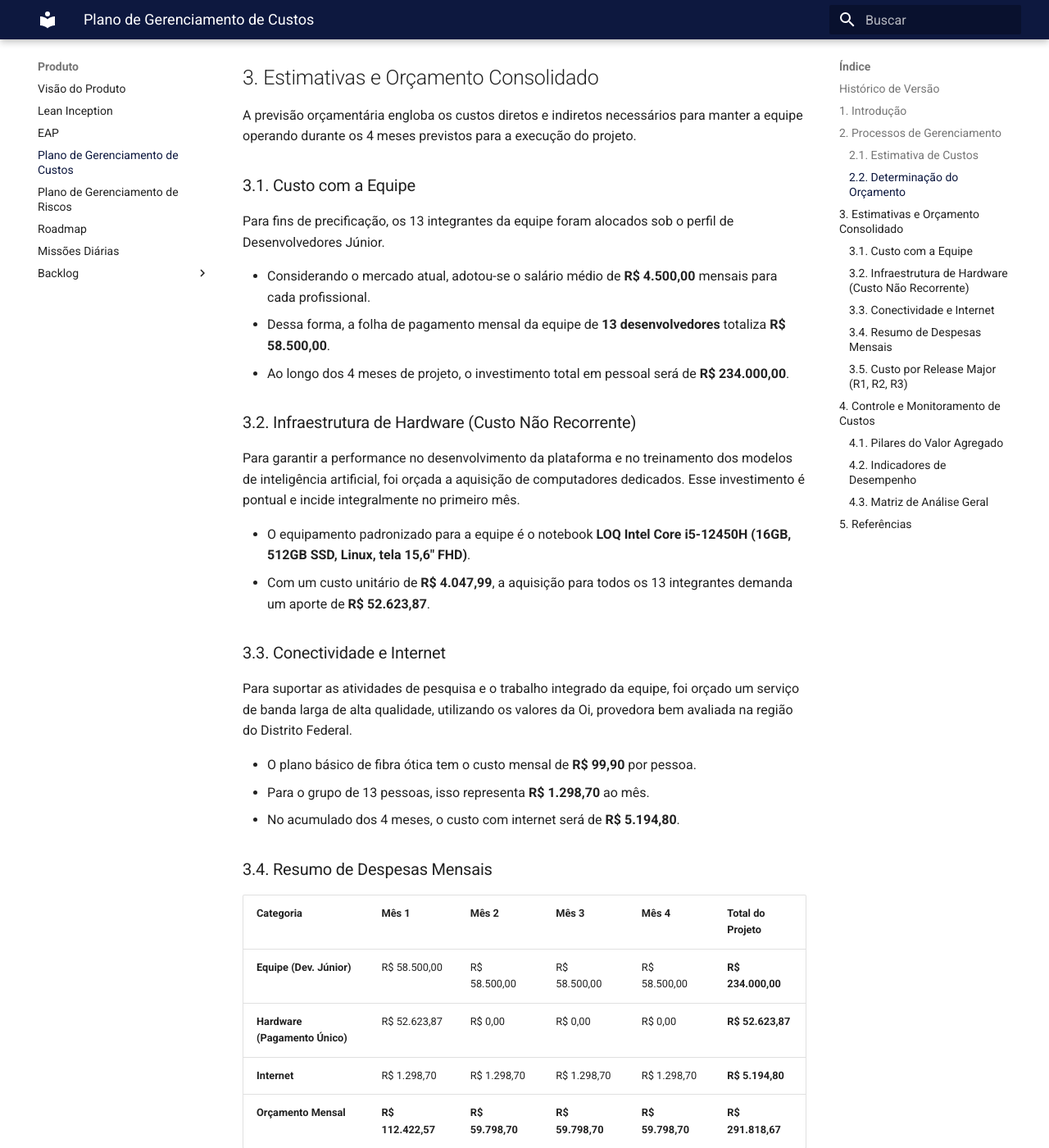
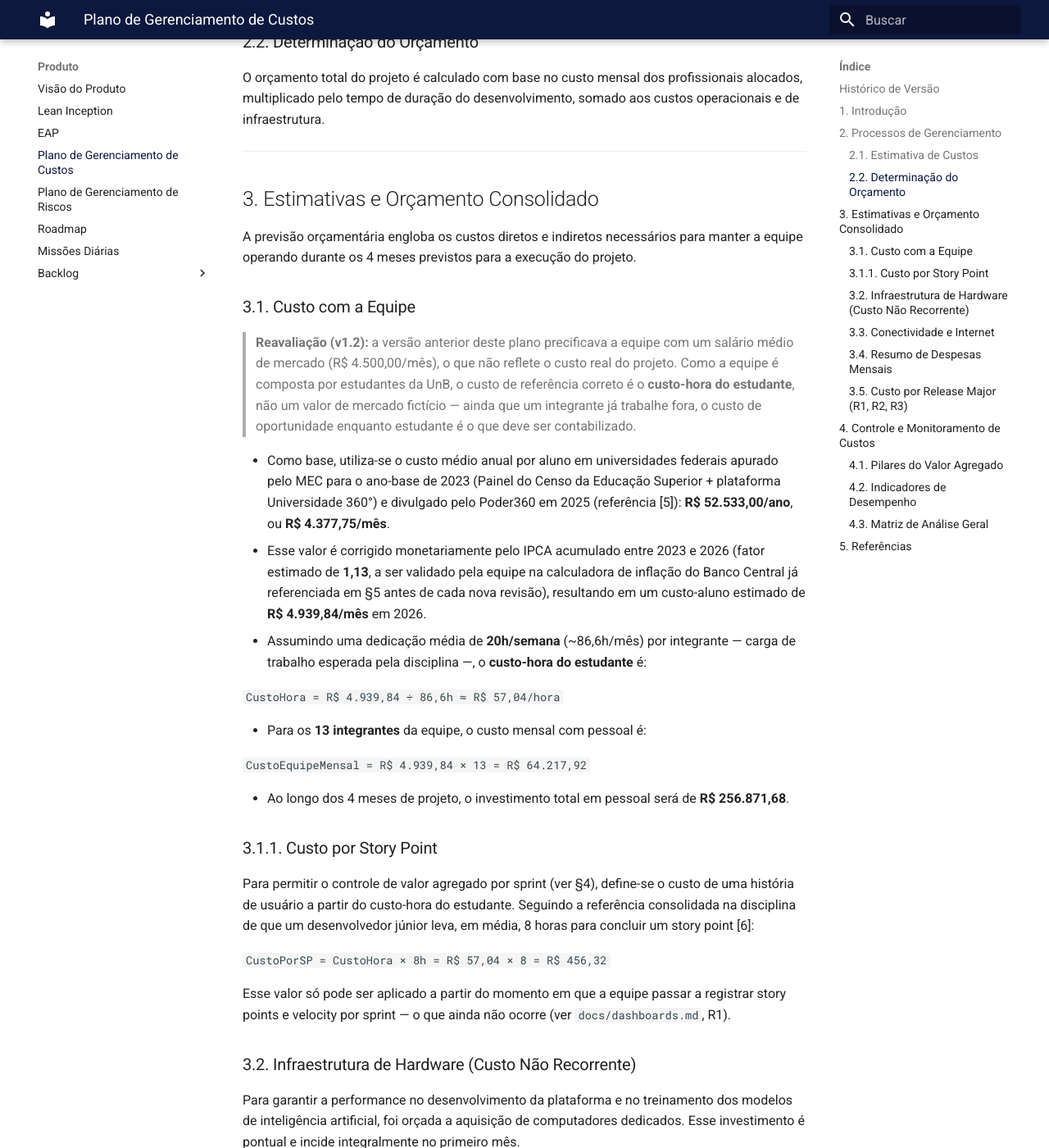
Before and after one commit to fga-eps-mds/2026-2-AnatoQuizUp-Doc, an MkDocs documentation site: the page built from docs/produto/plano-de-custos.md, in a window 1280 px wide and 1400 px high, scrolled down 1395 px. Shown: the whole window at 82% size. Built offline with MkDocs 1.6.1 and Material for MkDocs 9.7.7, drawn with Linux system fonts in a browser that asks for light colours; some of the changed text lies outside the part shown.

Commit message:
docs: reavaliar planejamento de custos e riscos a partir do custo-hora real do estudante e do EVM ágil com story points
Co-authored-by: Carlos Eduardo <desousapazc@gmail.com>

```diff
--- a/docs/produto/plano-de-custos.md
+++ b/docs/produto/plano-de-custos.md
@@ -6,6 +6,7 @@
 | --- | --- | --- | --- | --- |
 | 14/09/2026 | 1.0 | Criação e estruturação do plano de custos unificado | [João Paulo Lima](https://github.com/jpaulohe4rt) | [Letícia Torres Soares Martins](https://github.com/leticiatmartins) ([PR #15](https://github.com/fga-eps-mds/2026-2-AnatoQuizUp-Doc/pull/15)) |
 | 27/09/2026 | 1.1 | Adição do rateio de custo por release major (R1, R2, R3) com base nas datas do cronograma oficial | [João Paulo Lima](https://github.com/jpaulohe4rt) | [João Lucas Araújo Siqueira](https://github.com/jlucasiqueira) ([PR #44](https://github.com/fga-eps-mds/2026-2-AnatoQuizUp-Doc/pull/44)) |
+| 21/10/2026 | 1.2 | Substituição do salário de mercado fictício pelo custo-hora real do estudante da UnB, adição do Custo por Story Point e reestruturação do EVM ágil para uso de dados reais de sprint (issue [#78](https://github.com/fga-eps-mds/2026-2-AnatoQuizUp-Doc/issues/78)) | [João Paulo Lima](https://github.com/jpaulohe4rt) | |
 
 ---
 
@@ -35,11 +36,27 @@ A previsão orçamentária engloba os custos diretos e indiretos necessários pa
 
 ### 3.1. Custo com a Equipe
 
-Para fins de precificação, os 13 integrantes da equipe foram alocados sob o perfil de Desenvolvedores Júnior.
+> **Reavaliação (v1.2):** a versão anterior deste plano precificava a equipe com um salário médio de mercado (R$ 4.500,00/mês), o que não reflete o custo real do projeto. Como a equipe é composta por estudantes da UnB, o custo de referência correto é o **custo-hora do estudante**, não um valor de mercado fictício — ainda que um integrante já trabalhe fora, o custo de oportunidade enquanto estudante é o que deve ser contabilizado.
 
-- Considerando o mercado atual, adotou-se o salário médio de **R$ 4.500,00** mensais para cada profissional.
-- Dessa forma, a folha de pagamento mensal da equipe de **13 desenvolvedores** totaliza **R$ 58.500,00**.
-- Ao longo dos 4 meses de projeto, o investimento total em pessoal será de **R$ 234.000,00**.
+- Como base, utiliza-se o custo médio anual por aluno em universidades federais apurado pelo MEC para o ano-base de 2023 (Painel do Censo da Educação Superior + plataforma Universidade 360°) e divulgado pelo Poder360 em 2025 (referência [5]): **R$ 52.533,00/ano**, ou **R$ 4.377,75/mês**.
+- Esse valor é corrigido monetariamente pelo IPCA acumulado entre 2023 e 2026 (fator estimado de **1,13**, a ser validado pela equipe na calculadora de inflação do Banco Central já referenciada em §5 antes de cada nova revisão), resultando em um custo-aluno estimado de **R$ 4.939,84/mês** em 2026.
+- Assumindo uma dedicação média de **20h/semana** (~86,6h/mês) por integrante — carga de trabalho esperada pela disciplina —, o **custo-hora do estudante** é:
+
+  `CustoHora = R$ 4.939,84 ÷ 86,6h ≈ R$ 57,04/hora`
+
+- Para os **13 integrantes** da equipe, o custo mensal com pessoal é:
+
+  `CustoEquipeMensal = R$ 4.939,84 × 13 = R$ 64.217,92`
+
+- Ao longo dos 4 meses de projeto, o investimento total em pessoal será de **R$ 256.871,68**.
+
+### 3.1.1. Custo por Story Point
+
+Para permitir o controle de valor agregado por sprint (ver §4), define-se o custo de uma história de usuário a partir do custo-hora do estudante. Seguindo a referência consolidada na disciplina de que um desenvolvedor júnior leva, em média, 8 horas para concluir um story point [6]:
+
+`CustoPorSP = CustoHora × 8h = R$ 57,04 × 8 = R$ 456,32`
+
+Esse valor só pode ser aplicado a partir do momento em que a equipe passar a registrar story points e velocity por sprint — o que ainda não ocorre (ver `docs/dashboards.md`, R1).
 
 ### 3.2. Infraestrutura de Hardware (Custo Não Recorrente)
 
@@ -60,21 +77,21 @@ Para suportar as atividades de pesquisa e o trabalho integrado da equipe, foi or
 
 | **Categoria** | **Mês 1** | **Mês 2** | **Mês 3** | **Mês 4** | **Total do Projeto** |
 | --- | --- | --- | --- | --- | --- |
-| **Equipe (Dev. Júnior)** | R$ 58.500,00 | R$ 58.500,00 | R$ 58.500,00 | R$ 58.500,00 | **R$ 234.000,00** |
+| **Equipe (custo-hora do estudante)** | R$ 64.217,92 | R$ 64.217,92 | R$ 64.217,92 | R$ 64.217,92 | **R$ 256.871,68** |
 | **Hardware (Pagamento Único)** | R$ 52.623,87 | R$ 0,00 | R$ 0,00 | R$ 0,00 | **R$ 52.623,87** |
 | **Internet** | R$ 1.298,70 | R$ 1.298,70 | R$ 1.298,70 | R$ 1.298,70 | **R$ 5.194,80** |
-| **Orçamento Mensal** | **R$ 112.422,57** | **R$ 59.798,70** | **R$ 59.798,70** | **R$ 59.798,70** | **R$ 291.818,67** |
+| **Orçamento Mensal** | **R$ 118.140,49** | **R$ 65.516,62** | **R$ 65.516,62** | **R$ 65.516,62** | **R$ 314.690,35** |
 
 ### 3.5. Custo por Release Major (R1, R2, R3)
 
-O cronograma oficial da disciplina define três releases major, cujas datas-limite dividem o período de 18 semanas do projeto (10/08 a 14/12/2026). O custo recorrente (equipe + internet, R$ 239.194,80 no total) foi rateado proporcionalmente ao número de semanas de cada ciclo; o custo de hardware (R$ 52.623,87), por ser um investimento único realizado na primeira semana do projeto, foi integralmente atribuído à R1.
+O cronograma oficial da disciplina define três releases major, cujas datas-limite dividem o período de 18 semanas do projeto (10/08 a 14/12/2026). O custo recorrente (equipe + internet, R$ 262.066,48 no total) foi rateado proporcionalmente ao número de semanas de cada ciclo; o custo de hardware (R$ 52.623,87), por ser um investimento único realizado na primeira semana do projeto, foi integralmente atribuído à R1.
 
 | Release | Período | Duração | Custo Recorrente | Custo Não Recorrente | Custo da Release |
 | --- | --- | :---: | ---: | ---: | ---: |
-| **R1** | 10/08 a 28/09/2026 | 7 semanas | R$ 93.020,20 | R$ 52.623,87 (hardware) | **R$ 145.644,07** |
-| **R2** | 28/09 a 26/10/2026 | 4 semanas | R$ 53.154,40 | — | **R$ 53.154,40** |
-| **R3** | 26/10 a 14/12/2026 | 7 semanas | R$ 93.020,20 | — | **R$ 93.020,20** |
-| **Total** | | 18 semanas | R$ 239.194,80 | R$ 52.623,87 | **R$ 291.818,67** |
+| **R1** | 10/08 a 28/09/2026 | 7 semanas | R$ 101.914,74 | R$ 52.623,87 (hardware) | **R$ 154.538,61** |
+| **R2** | 28/09 a 26/10/2026 | 4 semanas | R$ 58.236,99 | — | **R$ 58.236,99** |
+| **R3** | 26/10 a 14/12/2026 | 7 semanas | R$ 101.914,74 | — | **R$ 101.914,74** |
+| **Total** | | 18 semanas | R$ 262.066,47 | R$ 52.623,87 | **R$ 314.690,34** |
 
 > R3 engloba também as duas semanas de encerramento do projeto (30/11 a 14/12), já que a disciplina não atribui peso orçamentário próprio a essa etapa de fechamento.
 
@@ -82,13 +99,15 @@ O cronograma oficial da disciplina define três releases major, cujas datas-limi
 
 ## 4. Controle e Monitoramento de Custos
 
-O acompanhamento financeiro será realizado por meio da metodologia de Gerenciamento de Valor Agregado (EVM). Essa prática permite monitorar o avanço real do AnatoQuizUP em relação ao que foi planejado, facilitando a atualização do orçamento e a gestão de eventuais mudanças na linha de base de custos.
+O acompanhamento financeiro será realizado por meio da metodologia de Gerenciamento de Valor Agregado Ágil (Agile EVM). Essa prática permite monitorar o avanço real do AnatoQuizUP em relação ao que foi planejado, facilitando a atualização do orçamento e a gestão de eventuais mudanças na linha de base de custos.
+
+> **Reavaliação (v1.2):** nas releases anteriores, os indicadores de desempenho (IDP/IDC) foram apresentados sem uma fórmula rastreável — não havia story points nem velocity registrados para alimentá-los (ver `docs/dashboards.md`, R1: "estimativas em pontos e histórico de burndown ainda não foram registrados"). A partir desta revisão, VP/VA/CR passam a ser derivados de dados reais de sprint usando o Custo por Story Point definido em §3.1.1, e só serão calculados quando essa coleta estiver em vigor (a partir da R2).
 
 ### 4.1. Pilares do Valor Agregado
 
-- **Valor Planejado (VP):** Representa o orçamento autorizado para o trabalho que deveria estar concluído até a data de acompanhamento.
-- **Valor Agregado (VA):** Representa o valor orçado do trabalho efetivamente realizado. Para uma atividade medida por percentual de conclusão, é calculado multiplicando o orçamento total dessa atividade pelo percentual efetivamente concluído.
-- **Custo Real (CR):** Representa o custo efetivamente incorrido na execução do trabalho até a data de acompanhamento.
+- **Valor Planejado (VP):** `VP = pontos planejados para a sprint × CustoPorSP`. Representa o orçamento autorizado para o trabalho que deveria estar concluído até a data de acompanhamento.
+- **Valor Agregado (VA):** `VA = pontos efetivamente concluídos na sprint × CustoPorSP`. Representa o valor orçado do trabalho efetivamente realizado.
+- **Custo Real (CR):** Representa o custo efetivamente incorrido na execução do trabalho até a data de acompanhamento, apurado a partir das horas realmente dedicadas pela equipe (custo-hora × horas registradas), e não apenas do orçamento planejado.
 
 ### 4.2. Indicadores de Desempenho
 
@@ -127,4 +146,5 @@ Cruzando os dados de prazo e orçamento, a coordenação do projeto utilizará a
 * PMI. **Um guia do conhecimento em gerenciamento de projetos. Guia PMBOK** 6a. ed. - EUA: Project Management Institute, 2017.
 * PMI. **Um guia do conhecimento em gerenciamento de Projetos (Guia PMBOK)**, Project Management Institute, 5ª Edição, Pennsylvania, Estados Unidos da América, 2013.
 * PROJECT BUILDER; IBEC. **Gerenciando Custos em um Projeto**. [s.l: s.n.].
-* O Globo. **Raio-X do custo por aluno nas universidades federais**. Publicado em 2016.
+* [5] PODER360. **Alunos de universidades federais têm custo anual de R$ 52.533**. Publicado em 2025, com base em dados do MEC (Painel do Censo da Educação Superior e plataforma Universidade 360°) para o ano-base 2023. Disponível em: <https://www.poder360.com.br/poder-economia/alunos-de-universidades-federais-tem-custo-medio-anual-de-r-52-533/>. Valor-base utilizado em §3.1: R$ 52.533,00/ano (R$ 4.377,75/mês), custo médio nacional por aluno em universidade federal.
+* [6] COHN, Mike. **Don't Equate Story Points to Hours**. Mountain Goat Software, 2024. Disponível em: <https://www.mountaingoatsoftware.com/blog/dont-equate-story-points-to-hours>.
```
Also changed, not shown: docs/produto/plano-de-riscos.md (+3 -0 lines).
